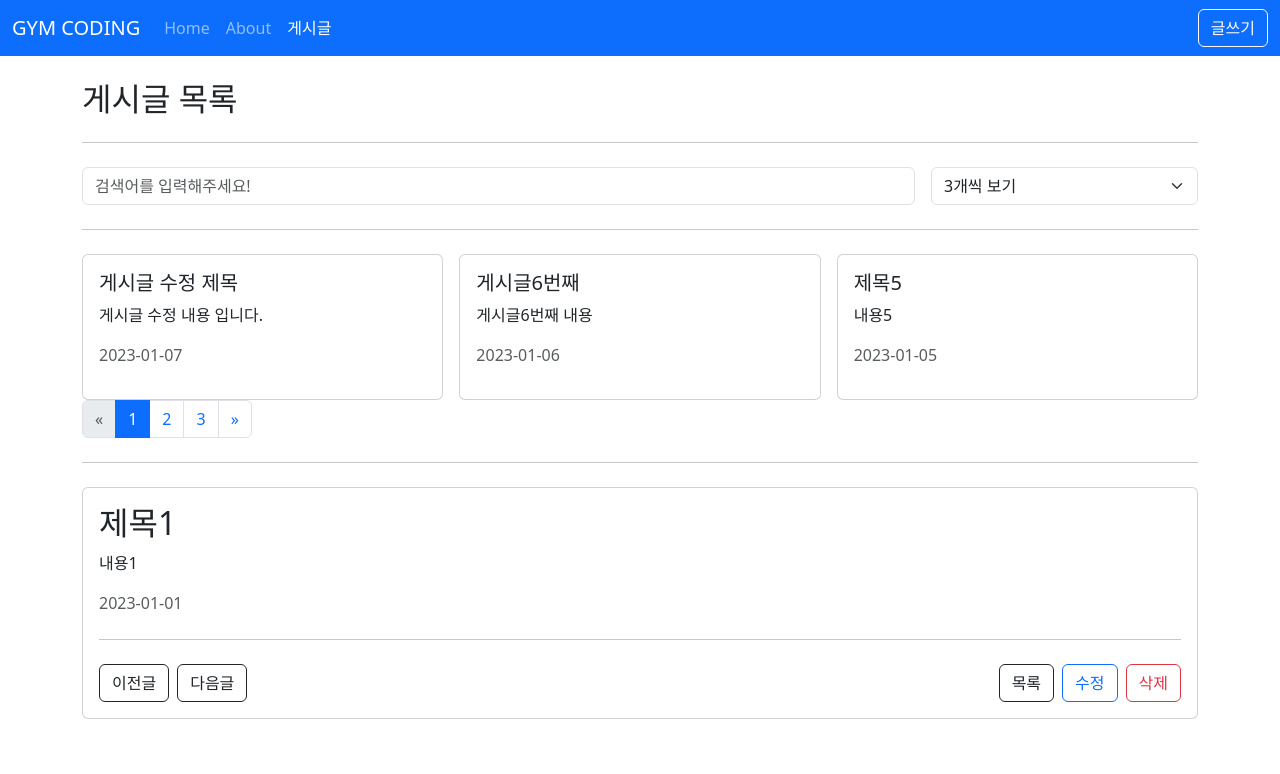
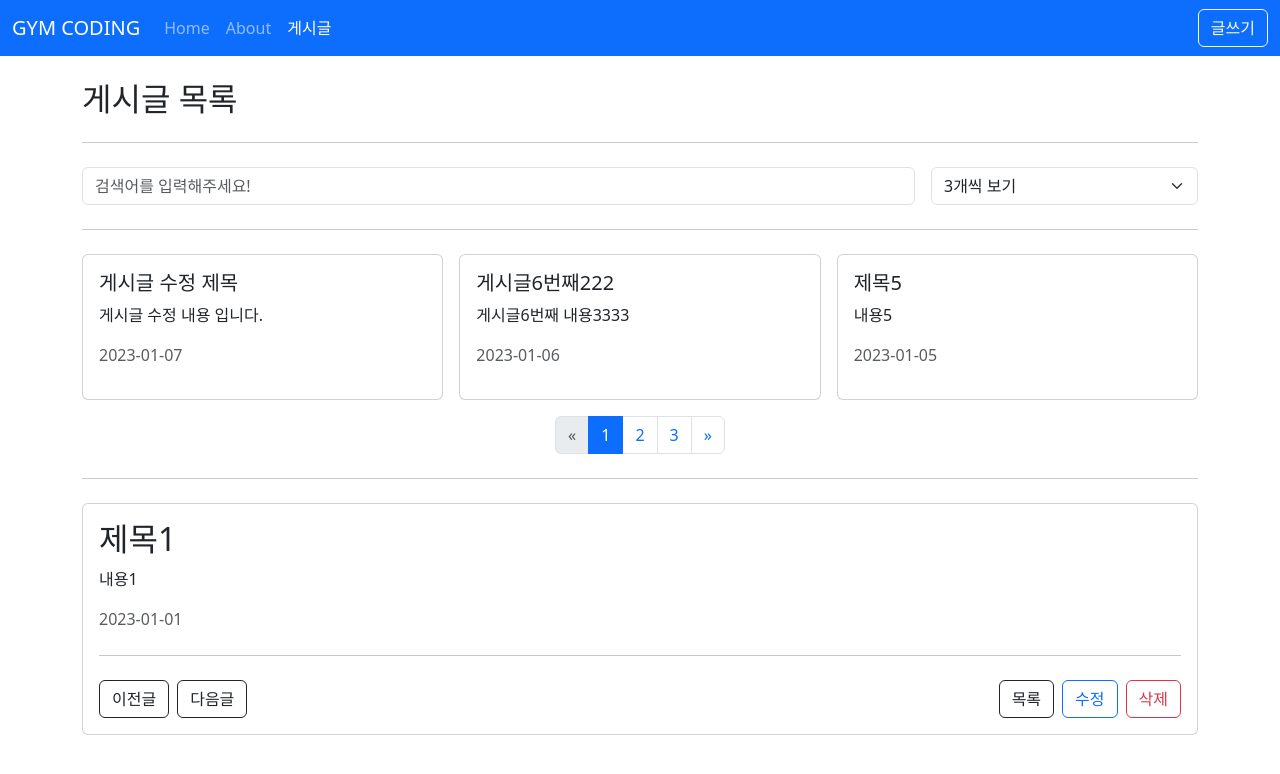
Before and after one commit to gymcoding/shinhan-card-vue3-posts, a Vue app: page /posts in a window 1280 px wide. Shown: the top 774 px of the page. Built offline with nearby package versions, Linux system fonts and the light colour scheme; data requests are answered from the project's data file.

Commit message:
실전편 - 컴포넌트분리(PostForm, AppPagination)

```diff
--- a/db.json
+++ b/db.json
@@ -19,8 +19,8 @@
       "createdAt": "2023-01-05"
     },
     {
-      "title": "게시글6번째",
-      "content": "게시글6번째 내용",
+      "title": "게시글6번째222",
+      "content": "게시글6번째 내용3333",
       "createdAt": "2023-01-06",
       "id": 6
     },
@@ -41,6 +41,12 @@
       "content": "TTest",
       "createdAt": 1700094610252,
       "id": 9
+    },
+    {
+      "title": "PostForm 으로 분리했어요~!",
+      "content": "PostForm 으로 분리했어요~!\nPostForm 으로 분리했어요~!",
+      "createdAt": 1700099098820,
+      "id": 10
     }
   ],
   "comments": [
--- /dev/null
+++ b/src/api/index.js
@@ -0,0 +1,10 @@
+import axios from 'axios';
+
+function create(baseURL, options) {
+  const config = Object.assign({ baseURL }, options);
+  const instance = axios.create(config);
+  return instance;
+}
+
+export const posts = create(`${import.meta.env.VITE_APP_API_URL}posts`);
+// export const users = create('http://localhost:5000/users');
--- a/src/api/posts.js
+++ b/src/api/posts.js
@@ -1,21 +1,22 @@
-import axios from 'axios';
+// import axios from 'axios';
+import { posts } from '.';
 
 export function getPosts(params) {
-  return axios.get('http://localhost:5000/posts', { params });
+  return posts.get('/', { params });
 }
 
 export function getPostById(id) {
-  return axios.get(`http://localhost:5000/posts/${id}`);
+  return posts.get(`/${id}`);
 }
 
 export function createPost(data) {
-  return axios.post('http://localhost:5000/posts', data);
+  return posts.post('/', data);
 }
 
 export function updatePost(id, data) {
-  return axios.patch(`http://localhost:5000/posts/${id}`, data);
+  return posts.patch(`/${id}`, data);
 }
 
 export function deletePost(id) {
-  return axios.delete(`http://localhost:5000/posts/${id}`);
+  return posts.delete(`/${id}`);
 }
--- /dev/null
+++ b/src/components/AppPagination.vue
@@ -0,0 +1,52 @@
+<template>
+  <nav class="mt-3" aria-label="Page navigation example">
+    <ul class="pagination justify-content-center">
+      <li class="page-item" :class="{ disabled: !(currentPage > 1) }">
+        <a
+          class="page-link"
+          href="#"
+          aria-label="Previous"
+          @click="$emit('page', currentPage - 1)"
+        >
+          <span aria-hidden="true">&laquo;</span>
+        </a>
+      </li>
+      <li
+        v-for="page in pageCount"
+        :key="page"
+        class="page-item"
+        :class="{ active: page === currentPage }"
+      >
+        <a class="page-link" href="#" @click="$emit('page', page)">
+          {{ page }}
+        </a>
+      </li>
+      <li class="page-item" :class="{ disabled: !(currentPage < pageCount) }">
+        <a
+          class="page-link"
+          href="#"
+          aria-label="Next"
+          @click="$emit('page', currentPage + 1)"
+        >
+          <span aria-hidden="true">&raquo;</span>
+        </a>
+      </li>
+    </ul>
+  </nav>
+</template>
+
+<script setup>
+defineProps({
+  currentPage: {
+    type: Number,
+    required: true,
+  },
+  pageCount: {
+    type: Number,
+    required: true,
+  },
+});
+defineEmits(['page']);
+</script>
+
+<style lang="scss" scoped></style>
--- /dev/null
+++ b/src/components/posts/PostForm.vue
@@ -0,0 +1,37 @@
+<template>
+  <form>
+    <div class="mb-3">
+      <label for="title" class="form-label">제목</label>
+      <input
+        :value="title"
+        @input="$emit('update:title', $event.target.value)"
+        type="text"
+        class="form-control"
+        id="title"
+      />
+    </div>
+    <div class="mb-3">
+      <label for="content" class="form-label">내용</label>
+      <textarea
+        :value="content"
+        @input="$emit('update:content', $event.target.value)"
+        class="form-control"
+        id="content"
+        rows="3"
+      ></textarea>
+    </div>
+    <div class="d-flex mt-4 gap-2">
+      <slot name="actions"></slot>
+    </div>
+  </form>
+</template>
+
+<script setup>
+defineProps({
+  title: String,
+  content: String,
+});
+defineEmits(['update:title', 'update:content']);
+</script>
+
+<style lang="scss" scoped></style>
--- a/src/views/posts/PostCreateView.vue
+++ b/src/views/posts/PostCreateView.vue
@@ -2,26 +2,12 @@
   <div>
     <h2>게시글 등록</h2>
     <hr class="my-4" />
-    <form @submit.prevent="save">
-      <div class="mb-3">
-        <label for="title" class="form-label">제목</label>
-        <input
-          v-model="form.title"
-          type="text"
-          class="form-control"
-          id="title"
-        />
-      </div>
-      <div class="mb-3">
-        <label for="content" class="form-label">내용</label>
-        <textarea
-          v-model="form.content"
-          class="form-control"
-          id="content"
-          rows="3"
-        ></textarea>
-      </div>
-      <div class="pt-4">
+    <PostForm
+      v-model:title="form.title"
+      v-model:content="form.content"
+      @submit.prevent="save"
+    >
+      <template #actions>
         <button
           type="button"
           class="btn btn-outline-dark me-2"
@@ -30,8 +16,8 @@
           목록
         </button>
         <button type="submit" class="btn btn-primary">저장</button>
-      </div>
-    </form>
+      </template>
+    </PostForm>
   </div>
 </template>
 
@@ -39,6 +25,7 @@
 import { ref } from 'vue';
 import { useRouter } from 'vue-router';
 import { createPost } from '@/api/posts';
+import PostForm from '@/components/posts/PostForm.vue';
 const router = useRouter();
 const goListPage = () => router.push({ name: 'PostList' });
 
--- a/src/views/posts/PostEditView.vue
+++ b/src/views/posts/PostEditView.vue
@@ -2,26 +2,12 @@
   <div>
     <h2>게시글 수정</h2>
     <hr class="my-4" />
-    <form @submit.prevent="edit">
-      <div class="mb-3">
-        <label for="title" class="form-label">제목</label>
-        <input
-          v-model="post.title"
-          type="text"
-          class="form-control"
-          id="title"
-        />
-      </div>
-      <div class="mb-3">
-        <label for="content" class="form-label">내용</label>
-        <textarea
-          v-model="post.content"
-          class="form-control"
-          id="content"
-          rows="3"
-        ></textarea>
-      </div>
-      <div class="pt-4">
+    <PostForm
+      v-model:title="post.title"
+      v-model:content="post.content"
+      @submit.prevent="edit"
+    >
+      <template #actions>
         <button
           type="button"
           class="btn btn-outline-danger me-2"
@@ -30,8 +16,8 @@
           취소
         </button>
         <button class="btn btn-primary" type="submit">수정</button>
-      </div>
-    </form>
+      </template>
+    </PostForm>
   </div>
 </template>
 
@@ -39,6 +25,7 @@
 import { ref } from 'vue';
 import { useRoute, useRouter } from 'vue-router';
 import { getPostById, updatePost } from '@/api/posts';
+import PostForm from '@/components/posts/PostForm.vue';
 
 const route = useRoute();
 const router = useRouter();
--- a/src/views/posts/PostListView.vue
+++ b/src/views/posts/PostListView.vue
@@ -34,43 +34,13 @@
         </RouterLink>
       </div>
     </div>
-    <nav aria-label="Page navigation example">
-      <ul class="pagination">
-        <li class="page-item" :class="{ disabled: !(params._page > 1) }">
-          <a
-            class="page-link"
-            href="#"
-            aria-label="Previous"
-            @click="params._page--"
-          >
-            <span aria-hidden="true">&laquo;</span>
-          </a>
-        </li>
-        <li
-          v-for="page in pageCount"
-          :key="page"
-          class="page-item"
-          :class="{ active: page === params._page }"
-        >
-          <a class="page-link" href="#" @click="params._page = page">
-            {{ page }}
-          </a>
-        </li>
-        <li
-          class="page-item"
-          :class="{ disabled: !(params._page < pageCount) }"
-        >
-          <a
-            class="page-link"
-            href="#"
-            aria-label="Next"
-            @click="params._page++"
-          >
-            <span aria-hidden="true">&raquo;</span>
-          </a>
-        </li>
-      </ul>
-    </nav>
+
+    <AppPagination
+      :current-page="params._page"
+      :page-count="pageCount"
+      @page="page => (params._page = page)"
+    />
+
     <hr class="my-4" />
     <AppCard>
       <PostDetailView :id="1" />
@@ -84,6 +54,7 @@ import PostItem from '@/components/posts/PostItem.vue';
 import PostDetailView from './PostDetailView.vue';
 import { getPosts } from '@/api/posts';
 import AppCard from '@/components/AppCard.vue';
+import AppPagination from '@/components/AppPagination.vue';
 
 const posts = ref([]);
 const params = ref({
```
Also changed, not shown: 2 other files (tests, documents, lock files or other folders).
